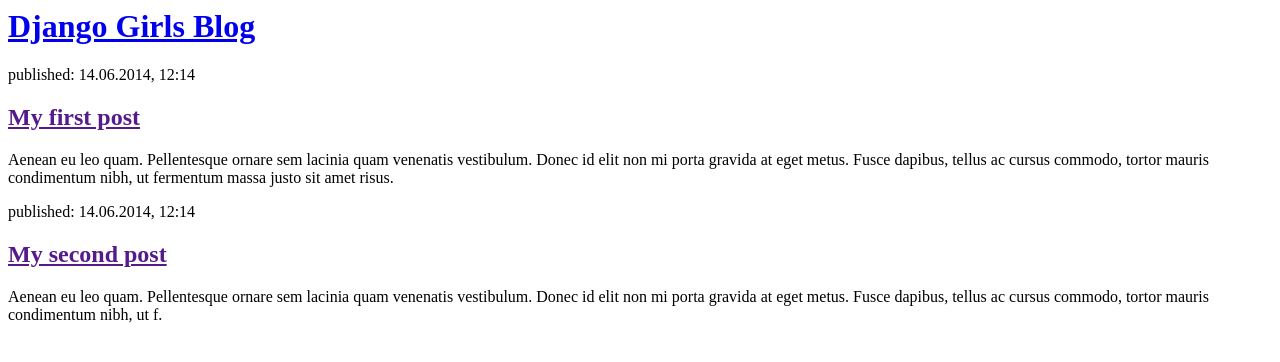
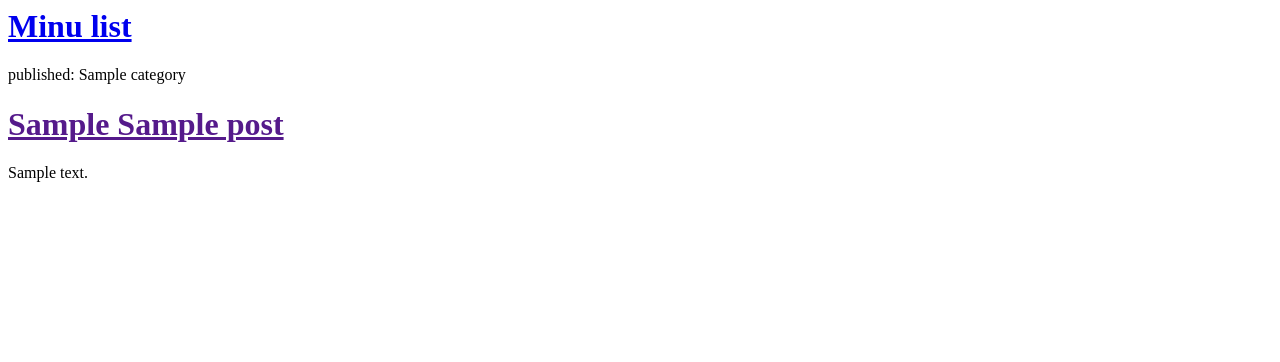
Before and after one commit to sTALLINNgrad/tilaus-meelis, a Django app: template tilaus/templates/tilaus/index.html in a window 1280 px wide. Shown: the top 362 px of the page. Run offline with Django 5.2, Linux system fonts and the light colour scheme; the template is opened without the code that fills it: most values are stand-ins (such as "Sample title", 1, 10 or a date in 2020).

Commit message:
Modified templates to display posts from database.

```diff
--- a/tilaus/templates/tilaus/index.html
+++ b/tilaus/templates/tilaus/index.html
@@ -4,19 +4,15 @@
     </head>
     <body>
         <div>
-            <h1><a href="/">Django Girls Blog</a></h1>
+            <h1><a href="/">Minu list</a></h1>
         </div>
 
-        <div>
-            <p>published: 14.06.2014, 12:14</p>
-            <h2><a href="">My first post</a></h2>
-            <p>Aenean eu leo quam. Pellentesque ornare sem lacinia quam venenatis vestibulum. Donec id elit non mi porta gravida at eget metus. Fusce dapibus, tellus ac cursus commodo, tortor mauris condimentum nibh, ut fermentum massa justo sit amet risus.</p>
-        </div>
-
-        <div>
-            <p>published: 14.06.2014, 12:14</p>
-            <h2><a href="">My second post</a></h2>
-            <p>Aenean eu leo quam. Pellentesque ornare sem lacinia quam venenatis vestibulum. Donec id elit non mi porta gravida at eget metus. Fusce dapibus, tellus ac cursus commodo, tortor mauris condimentum nibh, ut f.</p>
-        </div>
+        {% for post in posts %}
+            <div>
+                <p>published: {{ post.category }}</p>
+                <h1><a href="">{{post.s_numero}}  {{post.name }}</a></h1>
+                <p>{{ post.text|linebreaksbr }}</p>
+            </div>
+        {% endfor %}
     </body>
 </html>
--- a/tilaus/views.py
+++ b/tilaus/views.py
@@ -1,4 +1,6 @@
 from django.shortcuts import render
+from .models import Product
 
 def post_list(request):
-    return render(request, 'tilaus/index.html', {})
+    posts = Product.objects.all().values
+    return render(request, 'tilaus/index.html', {'posts': posts})
```
